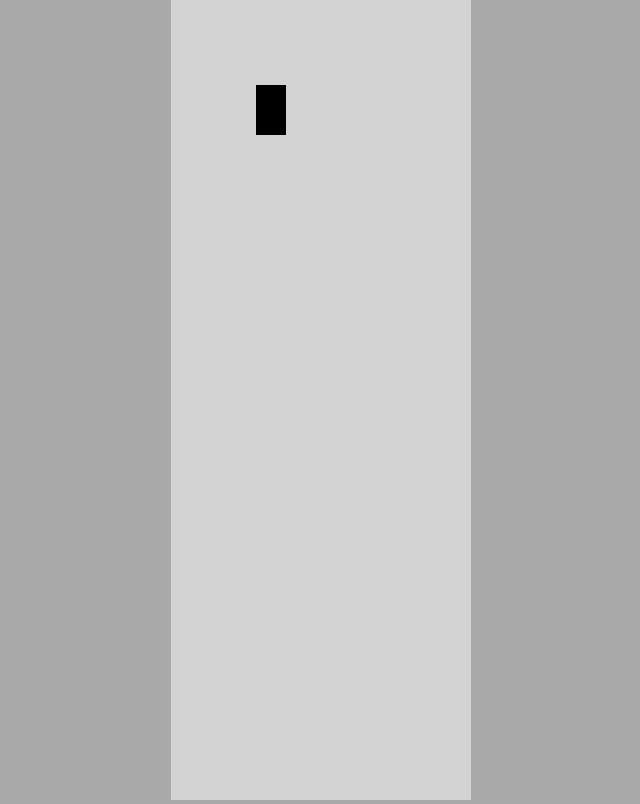
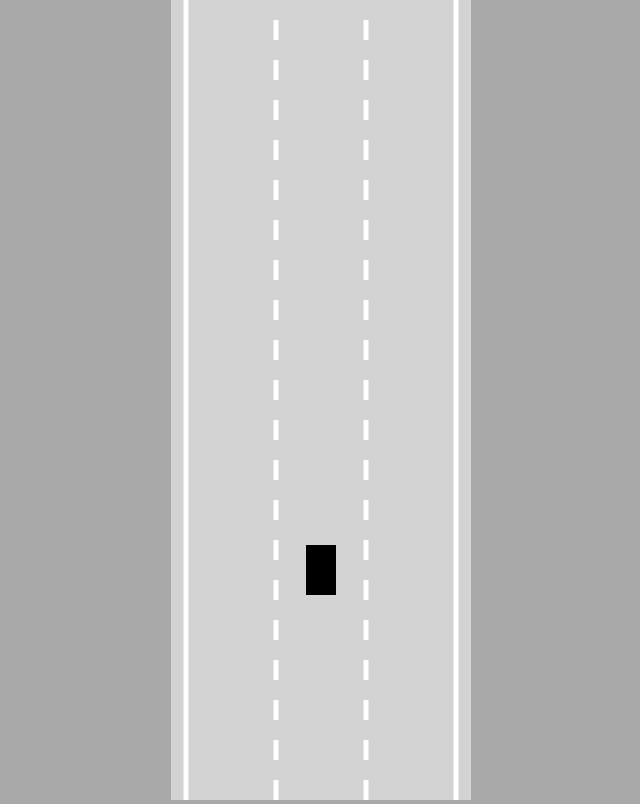
Before and after one commit to zepedroc/Self-Driving-Car, a plain HTML site: page index.html in a window 1280 px wide. Shown: the whole page, without its empty margins (319-959 px from the left). Drawn offline with Linux system fonts and the light colour scheme.

Commit message:
Create Road

```diff
--- a/index.html
+++ b/index.html
@@ -9,6 +9,8 @@
 
 <body>
     <canvas id="myCanvas"></canvas>
+    <script src='utils.js'></script>
+    <script src='road.js'></script>
     <script src='controls.js'></script>
     <script src='car.js'></script>
     <script src='main.js'></script>
--- a/main.js
+++ b/main.js
@@ -3,7 +3,8 @@ const canvas = document.getElementById('myCanvas');
 canvas.window = 200;
 
 const ctx = canvas.getContext('2d');
-const car = new Car(100, 100, 30, 50);
+const road = new Road(canvas.width / 2, canvas.width * 0.9);
+const car = new Car(road.getLaneCenter(1), 100, 30, 50);
 car.draw(ctx)
 
 animate();
@@ -13,6 +14,15 @@ function animate() {
 
     // by setting a new height for the canvas, it resets and cleans the previous drawings
     canvas.height = window.innerHeight;
+
+    ctx.save();
+
+    // move the map instead of the car
+    ctx.translate(0, -car.y + canvas.height * 0.7);
+
+    road.draw(ctx)
     car.draw(ctx);
+
+    ctx.restore();
     requestAnimationFrame(animate);
 }
--- /dev/null
+++ b/road.js
@@ -0,0 +1,63 @@
+class Road {
+    constructor(x, width, laneCount = 3) {
+        this.x = x;
+        this.width = width;
+        this.laneCount = laneCount;
+
+        this.left = x - width / 2;
+        this.right = x + width / 2;
+
+        const infinity = 10000000;
+        this.top = -infinity;
+        this.bottom = infinity;
+
+        // vertices of the road
+        const topLeft = { x: this.left, y: this.top };
+        const topRight = { x: this.right, y: this.top };
+        const bottomLeft = { x: this.left, y: this.bottom };
+        const bottomRight = { x: this.right, y: this.bottom };
+
+        this.borders = [
+            [topLeft, bottomLeft],
+            [topRight, bottomRight],
+        ];
+    }
+
+    getLaneCenter(laneIndex) {
+        const laneWidth = this.width / this.laneCount;
+        return (
+            this.left + laneWidth / 2 // center of the line
+            + Math.min(laneIndex, this.laneCount - 1) * laneWidth // which line
+        );
+    }
+
+    draw(ctx) {
+        ctx.lineWidth = 5;
+        ctx.strokeStyle = 'white';
+
+        // inner lines of the road
+        for (let i = 1; i <= this.laneCount - 1; i++) {
+            const x = lerp(
+                this.left,
+                this.right,
+                i / this.laneCount,
+            );
+
+            ctx.setLineDash([20, 20]);
+
+            // each line of the road
+            ctx.beginPath();
+            ctx.moveTo(x, this.top);
+            ctx.lineTo(x, this.bottom);
+            ctx.stroke();
+        }
+
+        ctx.setLineDash([]);
+        this.borders.forEach(border => {
+            ctx.beginPath();
+            ctx.moveTo(border[0].x, border[0].y);
+            ctx.lineTo(border[1].x, border[1].y);
+            ctx.stroke();
+        });
+    }
+}
--- /dev/null
+++ b/utils.js
@@ -0,0 +1,4 @@
+// linear interpolation function
+function lerp(A, B, t) {
+    return A + (B - A) * t;
+}
```
